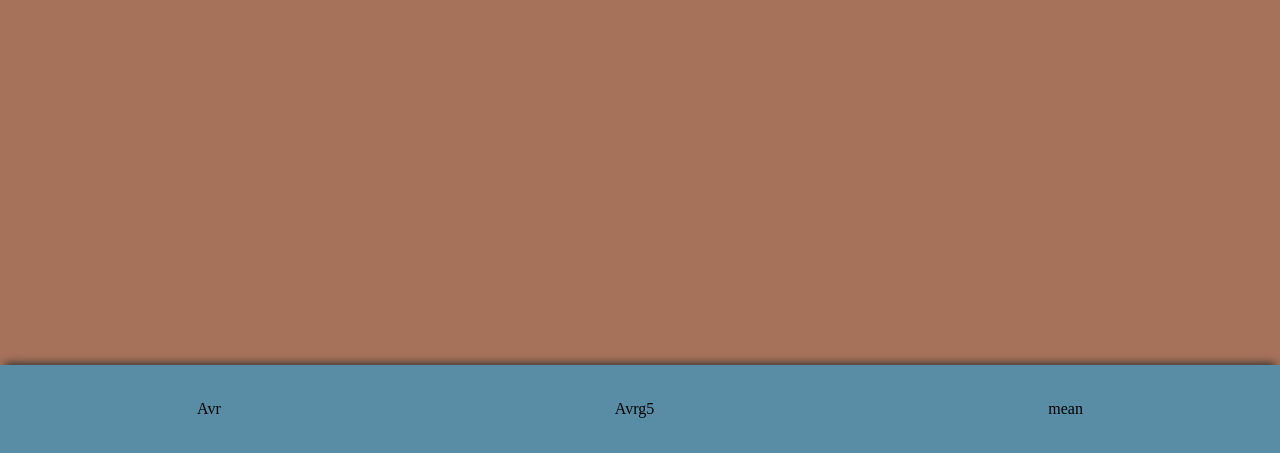
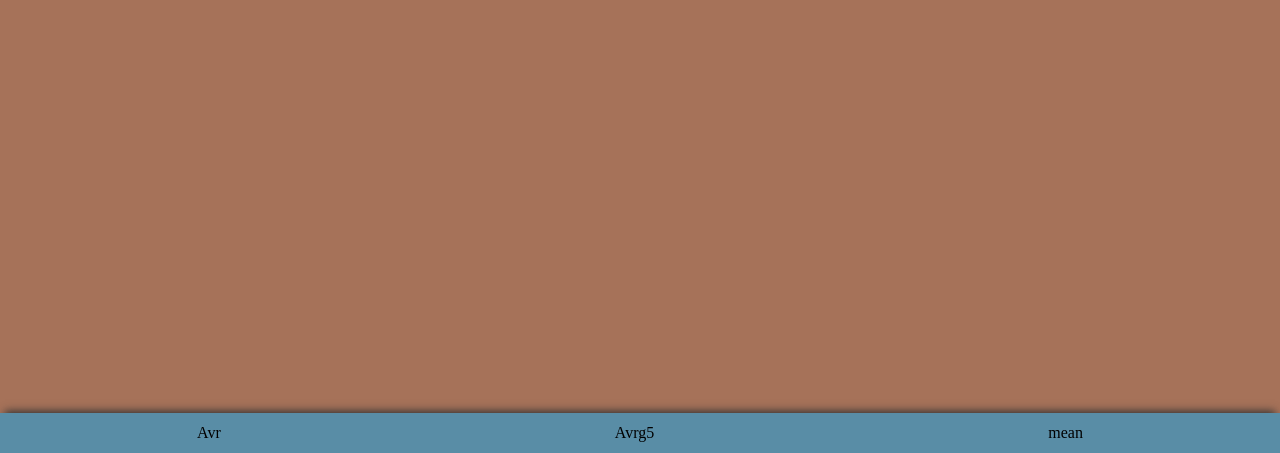
Before and after one commit to Xan1237/cubetimer, a plain HTML site: page index.html in a window 1280 px wide. Shown: the part 347-800 px from the top of the page. Drawn offline with Linux system fonts and the light colour scheme.

Commit message:
sticky footer
added for when a bunch of times are added

```diff
--- a/style.css
+++ b/style.css
@@ -40,6 +40,12 @@ body{
     flex-direction: row;
     background-color: #598DA6;
     box-shadow: 0 -7px 8px -5px #333;
+    position: fixed;
+    left: 0;
+    bottom: 0;
+    width: 100%;
+    height: 5vh;
+
 }
 .stats{
     display: flex;
```
